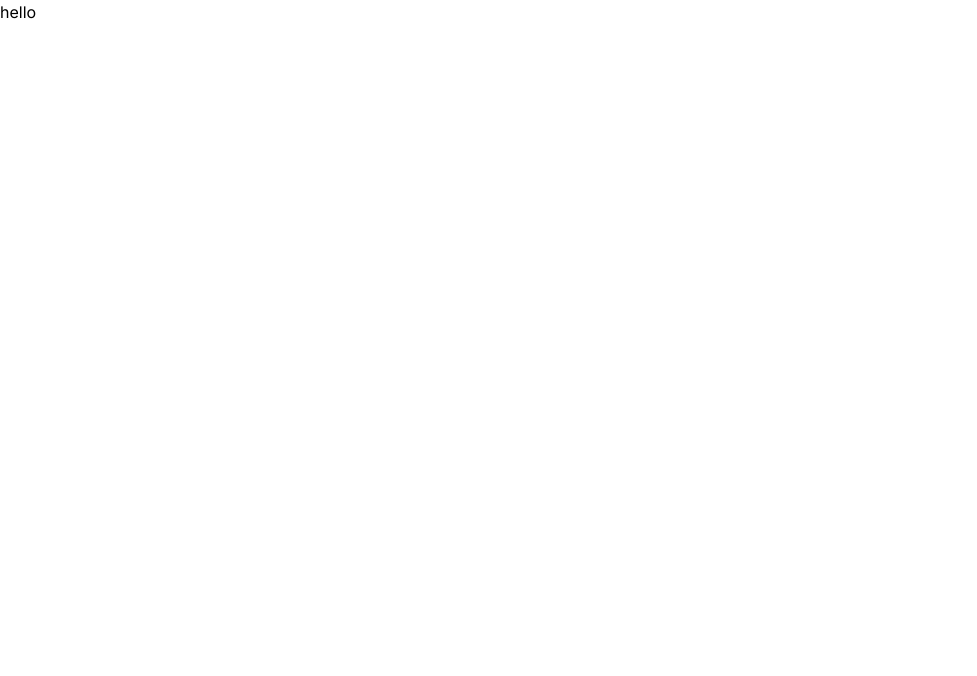
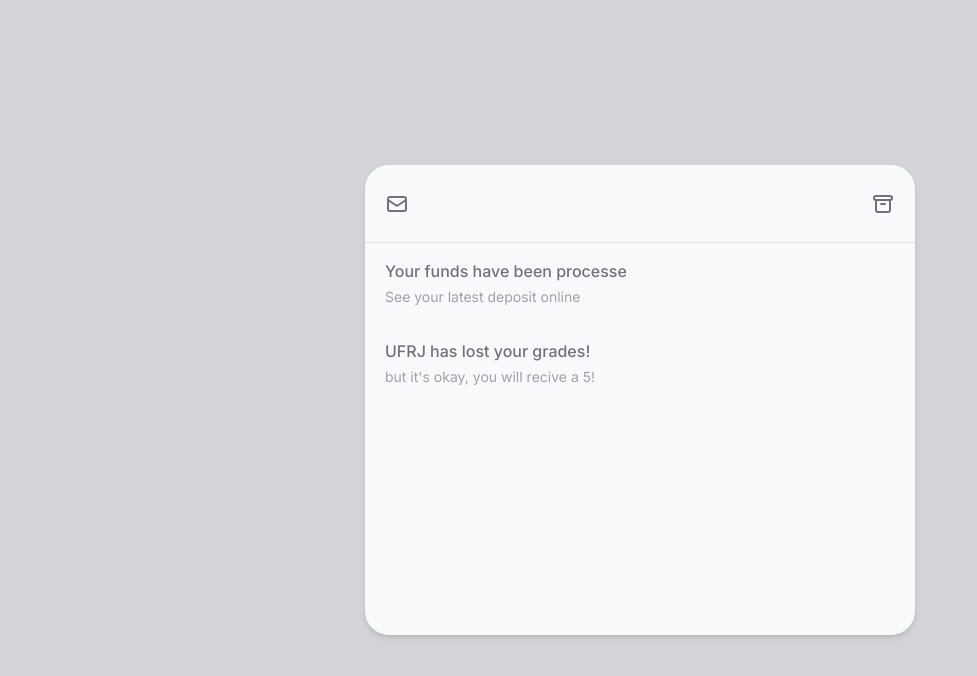
Before and after one commit to andradeigor/animation-examples, a React (Vite) app: page /mailbox in a window 1280 px wide. Shown: the top 676 px of the page, without its empty margins (0-977 px from the left). Built offline with nearby package versions, Linux system fonts and the light colour scheme.

Commit message:
mailbox almost finished

```diff
--- /dev/null
+++ b/src/components/ArchiveIcon/ArchiveIcon.jsx
@@ -0,0 +1,19 @@
+export function ArchiveIcon(props) {
+  return (
+    <svg
+      fill="none"
+      stroke="currentColor"
+      strokeWidth={2}
+      viewBox="0 0 24 24"
+      xmlns="http://www.w3.org/2000/svg"
+      aria-hidden="true"
+      {...props}
+    >
+      <path
+        strokeLinecap="round"
+        strokeLinejoin="round"
+        d="M5 8h14M5 8a2 2 0 110-4h14a2 2 0 110 4M5 8v10a2 2 0 002 2h10a2 2 0 002-2V8m-9 4h4"
+      />
+    </svg>
+  );
+}
--- /dev/null
+++ b/src/components/MainIcon/MainIcon.jsx
@@ -0,0 +1,19 @@
+export function MailIcon(props) {
+  return (
+    <svg
+      fill="none"
+      stroke="currentColor"
+      strokeWidth={2}
+      viewBox="0 0 24 24"
+      xmlns="http://www.w3.org/2000/svg"
+      aria-hidden="true"
+      {...props}
+    >
+      <path
+        strokeLinecap="round"
+        strokeLinejoin="round"
+        d="M3 8l7.89 5.26a2 2 0 002.22 0L21 8M5 19h14a2 2 0 002-2V7a2 2 0 00-2-2H5a2 2 0 00-2 2v10a2 2 0 002 2z"
+      />
+    </svg>
+  );
+}
--- a/src/pages/MailBox.jsx
+++ b/src/pages/MailBox.jsx
@@ -1,7 +1,39 @@
+import { ArchiveIcon } from "../components/ArchiveIcon/ArchiveIcon";
+import { MailIcon } from "../components/MainIcon/MainIcon";
+
 const MailBox = () => {
   return (
-    <main>
-      <div>hello</div>
+    <main className="flex min-h-screen w-screen items-center justify-center bg-zinc-300">
+      <div className="flex h-[470px] w-[550px] flex-col rounded-3xl bg-gray-50 shadow-md">
+        <div className="flex h-1/6 w-full items-center  justify-between border-b-[1px] border-zinc-900/10 px-5">
+          <button>
+            <MailIcon className="h-6 w-6  font-bold text-zinc-500" />
+          </button>
+          <button>
+            <ArchiveIcon className="h-6 w-6  font-bold text-zinc-500" />
+          </button>
+        </div>
+        <div className="w-full ">
+          <ul className="list-none">
+            <li className="flex h-20 w-full cursor-pointer flex-col justify-center gap-y-1 px-5 hover:bg-gray-200">
+              <h1 className="text-md font-medium text-zinc-500 ">
+                Your funds have been processe
+              </h1>
+              <p className="text-sm font-normal text-zinc-400 ">
+                See your latest deposit online
+              </p>
+            </li>
+            <li className="flex h-20 w-full cursor-pointer flex-col justify-center gap-y-1 px-5 hover:bg-gray-200">
+              <h1 className="text-md font-medium text-zinc-500 ">
+                UFRJ has lost your grades!
+              </h1>
+              <p className="text-sm font-normal text-zinc-400 ">
+                but it's okay, you will recive a 5!
+              </p>
+            </li>
+          </ul>
+        </div>
+      </div>
     </main>
   );
 };
```
